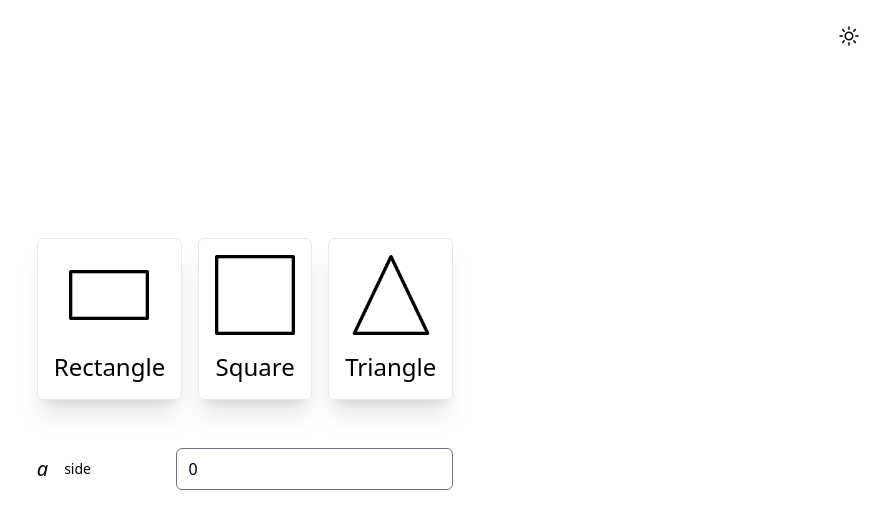
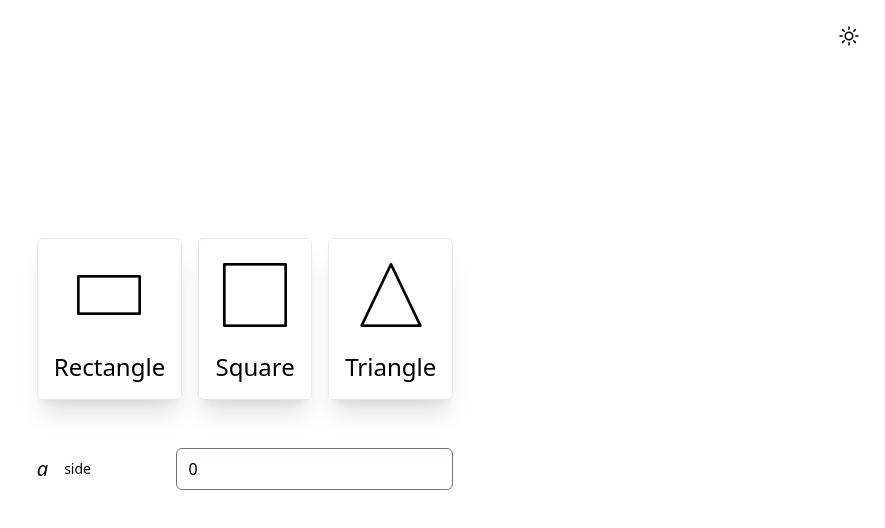
Before and after one commit to comskie/area-and-perimeter, a Vue app: page / in a window 1280 px wide. Shown: the top 528 px of the page, without its empty margins (395-1280 px from the left). Built offline with nearby package versions, Linux system fonts and the light colour scheme.

Commit message:
Add padding in image in ShapeCard.vue

```diff
--- a/src/components/ShapeCard.vue
+++ b/src/components/ShapeCard.vue
@@ -41,7 +41,7 @@ const cardTransform = computed(() => {
     }"
     class="flex select-none flex-col items-center justify-center space-y-4 rounded-md border p-4 shadow-xl backdrop-blur-md transition-all duration-200 ease-out dark:border-indigo-600"
   >
-    <img :src="imagePath" :alt="shape" height="80" width="80" />
+    <img class="p-2" :src="imagePath" :alt="shape" height="80" width="80" />
     <div>
       <span class="font text-2xl capitalize">{{ shape }}</span>
     </div>
```
